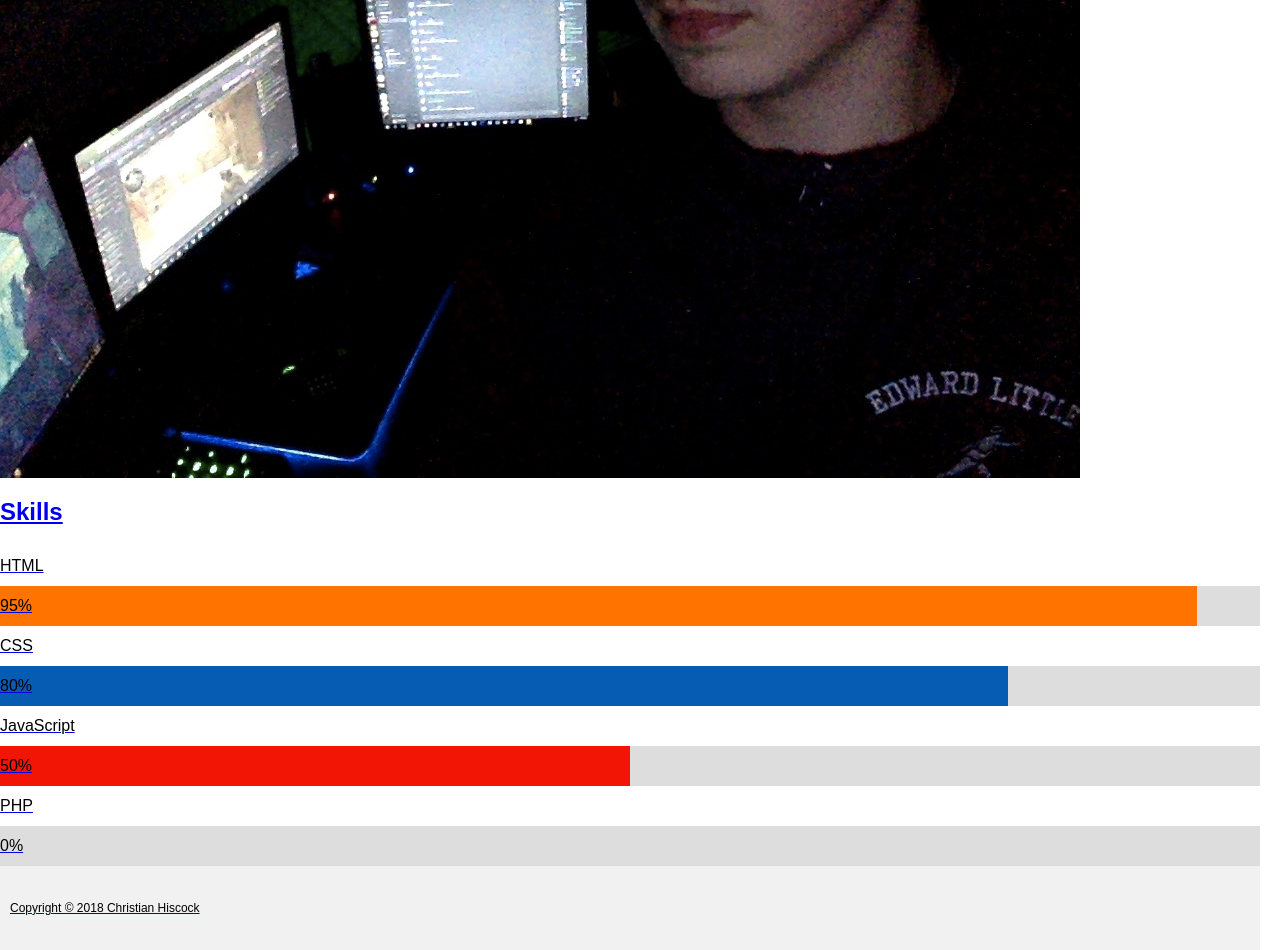
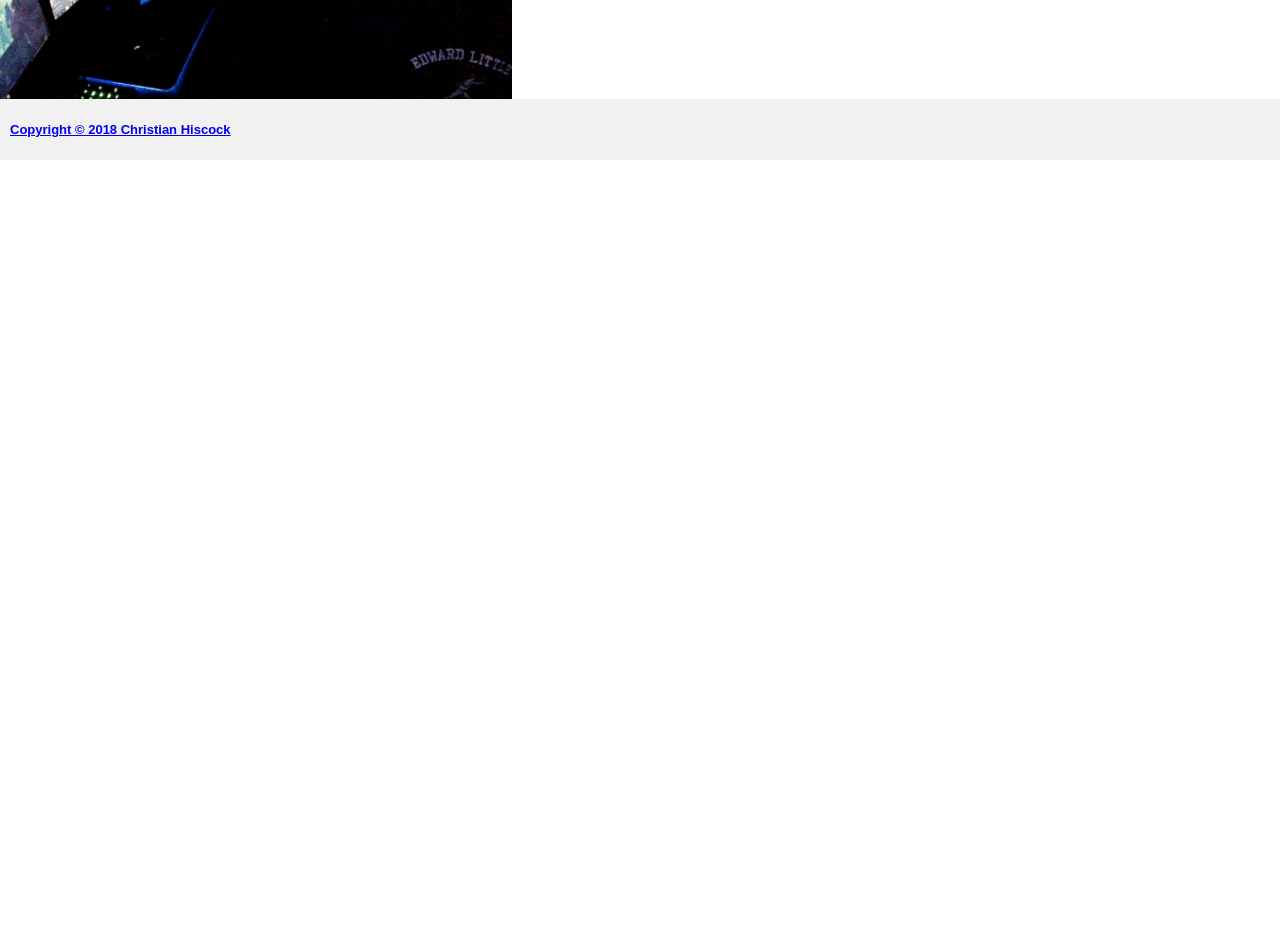
Before and after one commit to ImTotallyNotMessi/christianpi, a website: page views/about.html in a window 1280 px wide. Shown: the part 440-1390 px from the top of the page. After the commit the page ends 800 px from the top, so only its background shows below. Drawn offline with Linux system fonts and the light colour scheme; files whose address does not match are found by name.

Commit message:
Added CSS elements to each page.
also deleted skills, dont really needa flex XD

```diff
--- a/public/stylesheets/about.css
+++ b/public/stylesheets/about.css
@@ -3,27 +3,8 @@
     font-family: Arial, Helvetica, sans-serif;
 }
 
-h1 {
-    font-weight: bold;
-}
-
-h2 {
-    font-weight: bold;
-}
-
 body {
-    margin: 0;
-}
-
-.content {
-    background-color: rgb(221, 221, 221);
-    padding: 10px;
-}
-
-.footer {
-    font-size: 12px;
-    background-color: rgb(241, 241, 241);
-    padding: 10px;
+  margin: 0;
 }
 
 .topnav {
@@ -46,40 +27,18 @@ body {
     color: rgb(0, 0, 0);
 }
 
-.container {
-    width: 100%;
+.content {
     background-color: rgb(221, 221, 221);
+    padding: 10px;
+    text-align: center;
 }
 
-.skill {
-    color: rgb(0, 0, 0);
+.footer {
+    font-size: 13px;
+    font-weight: bold;
+    background-color: rgb(241, 241, 241);
+    padding: 10px;
 }
-
-.skills {
-    text-align: left;
-    padding-right: 20px;
-    line-height: 40px;
-    color: rgb(0, 0, 0);
-}
-
-.html {
-    width: 95%;
-    background-color: rgb(255, 115, 0);
-    }
-.css {
-    width: 80%;
-    background-color: rgb(6, 91, 178);
-    }
-
-.js {
-    width: 50%;
-    background-color: rgb(242, 21, 5);
-    }
-
-.php {
-    width: 0%;
-    background-color: rgb(128, 128, 128);
-    }
 
 .fa {
     padding: 20px;
--- a/public/stylesheets/downloads.css
+++ b/public/stylesheets/downloads.css
@@ -4,11 +4,7 @@
 }
 
 body {
-    margin: 0;
-  }
-
-h1 {
-    text-align: center;
+  margin: 0;
 }
 
 .topnav {
@@ -34,10 +30,12 @@ h1 {
 .content {
     background-color: rgb(221, 221, 221);
     padding: 10px;
+    text-align: center;
 }
 
 .footer {
-    font-size: 12px;
+    font-size: 13px;
+    font-weight: bold;
     background-color: rgb(241, 241, 241);
     padding: 10px;
 }
--- a/public/stylesheets/specs.css
+++ b/public/stylesheets/specs.css
@@ -1,20 +1,10 @@
 * {
     box-sizing: border-box;
     font-family: Arial, Helvetica, sans-serif;
-    margin: 0;
 }
 
-h1 {
-    text-align: center;
-}
-
-thead {
-    background-color: rgb(75, 75, 75)
-}
-
-content {
-    background-color: rgb(221, 221, 221);
-    padding: 10px;
+body {
+  margin: 0;
 }
 
 .topnav {
@@ -37,8 +27,15 @@ content {
     color: rgb(0, 0, 0);
 }
 
+.content {
+    background-color: rgb(221, 221, 221);
+    padding: 10px;
+    text-align: center;
+}
+
 .footer {
-    font-size: 12px;
+    font-size: 13px;
+    font-weight: bold;
     background-color: rgb(241, 241, 241);
     padding: 10px;
 }
--- a/views/about.html
+++ b/views/about.html
@@ -21,26 +21,7 @@
  <p>My name is Christian Hiscock, I'm a freelance web developer from Maine. I use the basic HTML5 languages, and I script in C# and Lua.
    This is one of the many projects im working on, including a Discord Bot Munchiez, and another website for the Discord community and
   Garry's Mod server <a href="https://www.imperiumservers.fun">Imperium of Dragonkind</a>. Feel free to donate to support the site <a href="paypal.me/ImTotallyNotMessi"></p>
-  <img src="assets/img/selfie.jpg" alt="selfie">
-  <h2>Skills</h2>
-  </div>
-  <div class="skills">
-    <div class="skill">HTML</div>
-  <div class="container">
-    <div class="html">95%</div>
-  </div>
-  <div class="skill">CSS</div>
-  <div class="container">
-    <div class="css">80%</div>
-  </div>
-  <div class="skill">JavaScript</div>
-  <div class="container">
-    <div class="js">50%</div>
-  </div>
-  <div class="skill">PHP</div>
-  <div class="container">
-    <div class="php">0%</div>
-  </div>
+  <img src="assets/img/selfie.jpg" alt="selfie" length="512" width="512">
   <div class="footer">
       <p>Copyright &copy; 2018 Christian Hiscock </p>
   </div>
```
